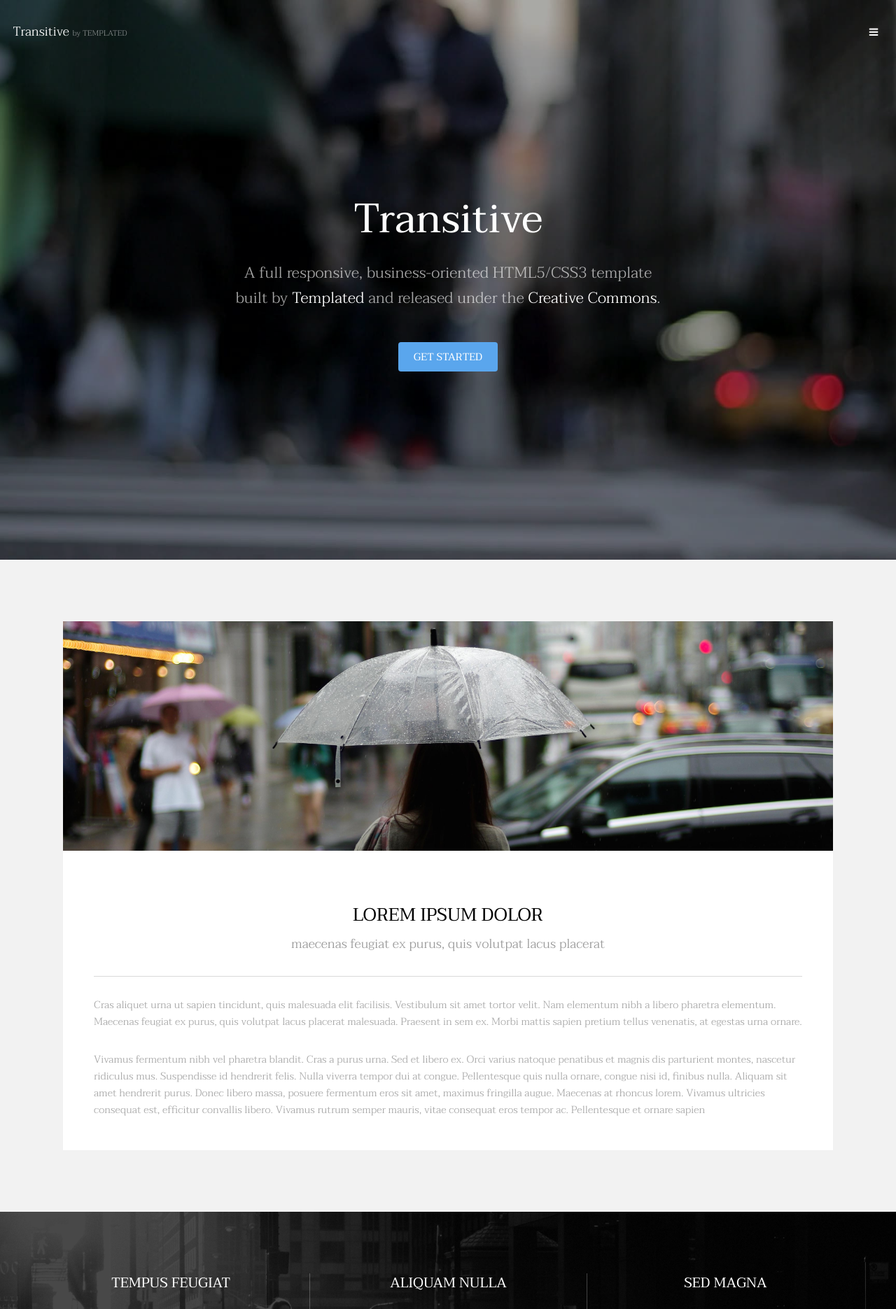
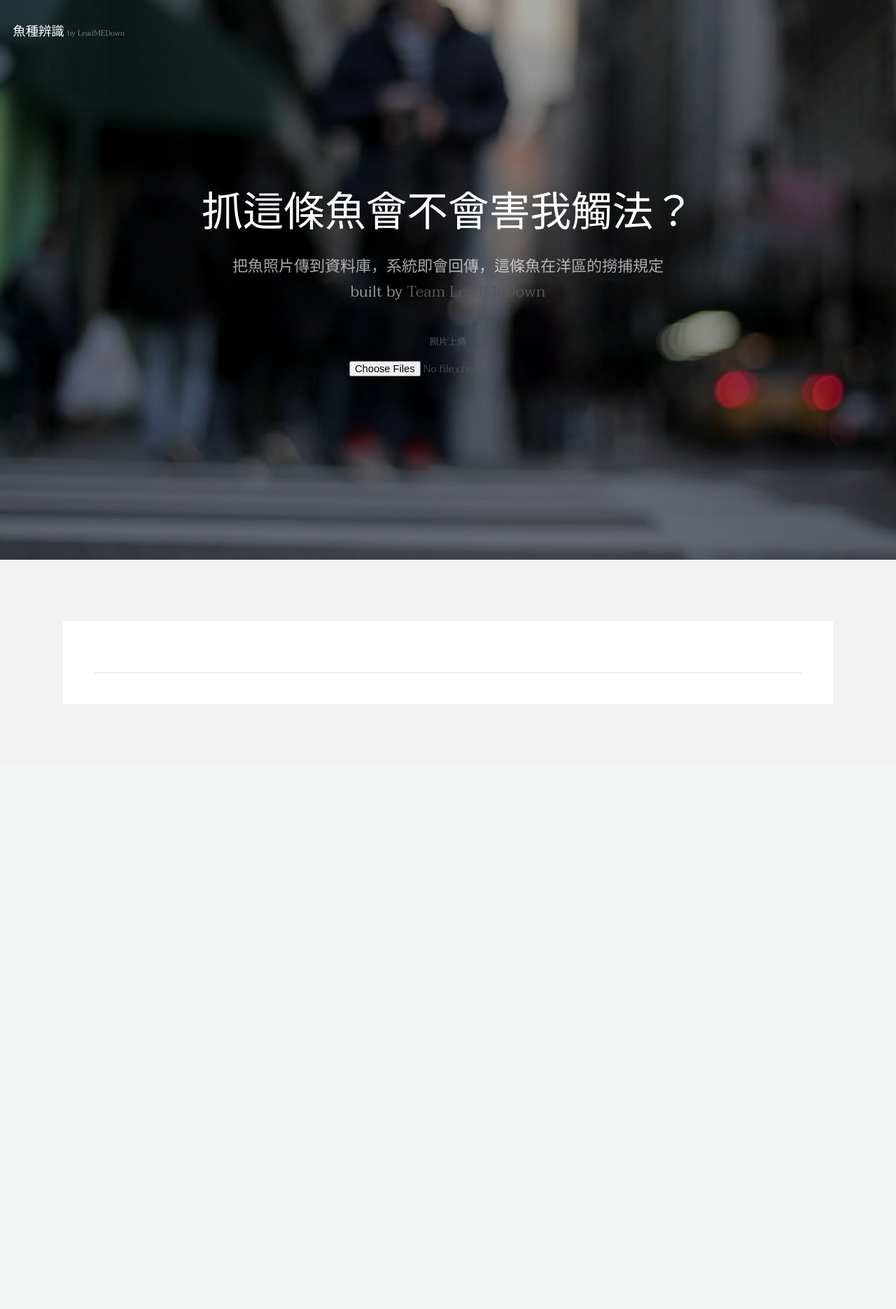
Before and after one commit to ericx1023/fishackthon, a Flask app: page / in a window 1280 px wide. Shown: the top 1871 px of the page at 70% size. After the commit the page ends 962 px from the top, so only its background shows below. Run offline with Flask 2, Linux system fonts and the light colour scheme; some libraries are stand-ins or nearby versions.

Commit message:
change server name and edit template

```diff
--- a/web/backend/static/css/main.css
+++ b/web/backend/static/css/main.css
@@ -3712,7 +3712,7 @@
 		-webkit-justify-content: center;
 		-ms-justify-content: center;
 		justify-content: center;
-		background-image: url("../../images/banner.jpg");
+		background-image: url("/static/images/banner.jpg");
 		background-position: center;
 		background-size: cover;
 		background-repeat: no-repeat;
@@ -4227,3 +4227,7 @@
 			}
 
 		}
+
+		img{
+			width:100%
+		}
--- a/web/backend/templates/index.html
+++ b/web/backend/templates/index.html
@@ -6,7 +6,7 @@
 -->
 <html>
 	<head>
-		<title>Transitive by TEMPLATED</title>
+		<title>魚種辨識 by LeadMEDown</title>
 		<meta charset="utf-8" />
 		<meta name="viewport" content="width=device-width, initial-scale=1" />
 		<link rel="stylesheet" href="static/css/main.css" />
@@ -15,18 +15,8 @@
 
 		<!-- Header -->
 			<header id="header" class="alt">
-				<div class="logo"><a href="index.html">Transitive <span>by TEMPLATED</span></a></div>
-				<a href="#menu" class="toggle"><span>Menu</span></a>
+				<div class="logo"><a href="index.html">魚種辨識 <span>by LeadMEDown</span></a></div>
 			</header>
-
-		<!-- Nav -->
-			<nav id="menu">
-				<ul class="links">
-					<li><a href="index.html">Home</a></li>
-					<li><a href="generic.html">Generic</a></li>
-					<li><a href="elements.html">Elements</a></li>
-				</ul>
-			</nav>
 
 		<!-- Banner -->
 		<!--
@@ -36,119 +26,13 @@
 		-->
 			<section id="banner" data-video="static/images/banner">
 				<div class="inner">
-					<h1>Transitive</h1>
-					<p>A full responsive, business-oriented HTML5/CSS3 template<br />
-					built by <a href="https://templated.co/">Templated</a> and released under the <a href="https://templated.co/license">Creative Commons</a>.</p>
-					<a href="#one" class="button special scrolly">Get Started</a>
-				</div>
-			</section>
-
-		<!-- One -->
-			<section id="one" class="wrapper style2">
-				<div class="inner">
-					<div>
-						<div class="box">
-							<div class="image fit">
-								<img src="static/images/pic01.jpg" alt="" />
-							</div>
-							<div class="content">
-								<header class="align-center">
-									<h2>Lorem ipsum dolor</h2>
-									<p>maecenas feugiat ex purus, quis volutpat lacus placerat</p>
-								</header>
-								<hr />
-								<p> Cras aliquet urna ut sapien tincidunt, quis malesuada elit facilisis. Vestibulum sit amet tortor velit. Nam elementum nibh a libero pharetra elementum. Maecenas feugiat ex purus, quis volutpat lacus placerat malesuada. Praesent in sem ex. Morbi mattis sapien pretium tellus venenatis, at egestas urna ornare.</p>
-								<p>Vivamus fermentum nibh vel pharetra blandit. Cras a purus urna. Sed et libero ex. Orci varius natoque penatibus et magnis dis parturient montes, nascetur ridiculus mus. Suspendisse id hendrerit felis. Nulla viverra tempor dui at congue. Pellentesque quis nulla ornare, congue nisi id, finibus nulla. Aliquam sit amet hendrerit purus. Donec libero massa, posuere fermentum eros sit amet, maximus fringilla augue. Maecenas at rhoncus lorem. Vivamus ultricies consequat est, efficitur convallis libero. Vivamus rutrum semper mauris, vitae consequat eros tempor ac. Pellentesque et ornare sapien</p>
-							</div>
-						</div>
+					<h1>抓這條魚會不會害我觸法？</h1>
+					<p>把魚照片傳到資料庫，系統即會回傳，這條魚在洋區的撈捕規定<br />
+					built by  <b>Team LeadMeDown</b></p>
+					<div class="field half first">
+						<label for="name">照片上傳</label>
+						<input type="file" id="files" name="files[]" multiple />
 					</div>
-				</div>
-			</section>
-
-		<!-- Two -->
-			<section id="two" class="wrapper style3">
-				<div class="inner">
-					<div id="flexgrid">
-						<div>
-							<header>
-								<h3>Tempus Feugiat</h3>
-							</header>
-							<p>Morbi interdum mollis sapien. Sed ac risus. Phasellus lacinia, magna a ullamcorper laoreet, lectus arcu</p>
-							<ul class="actions">
-								<li><a href="#" class="button alt">Learn More</a></li>
-							</ul>
-						</div>
-						<div>
-							<header>
-								<h3>Aliquam Nulla</h3>
-							</header>
-							<p>Ut convallis, sem sit amet interdum consectetuer, odio augue aliquam leo, nec dapibus tortor nibh sed </p>
-							<ul class="actions">
-								<li><a href="#" class="button alt">Learn More</a></li>
-							</ul>
-						</div>
-						<div>
-							<header>
-								<h3>Sed Magna</h3>
-							</header>
-							<p>Suspendisse mauris. Fusce accumsan mollis eros. Pellentesque a diam sit amet mi ullamcorper vehicula.</p>
-							<ul class="actions">
-								<li><a href="#" class="button alt">Learn More</a></li>
-							</ul>
-						</div>
-					</div>
-				</div>
-			</section>
-
-		<!-- Three -->
-			<section id="three" class="wrapper style2">
-				<div class="inner">
-					<div class="grid-style">
-
-						<div>
-							<div class="box">
-								<div class="image fit">
-									<img src="static/images/pic02.jpg" alt="" />
-								</div>
-								<div class="content">
-									<header class="align-center">
-										<h2>Lorem ipsum dolor</h2>
-										<p>maecenas feugiat ex purus, quis volutpat lacus placerat</p>
-									</header>
-									<hr />
-									<p> Cras aliquet urna ut sapien tincidunt, quis malesuada elit facilisis. Vestibulum sit amet tortor velit. Nam elementum nibh a libero pharetra elementum. Maecenas feugiat ex purus, quis volutpat lacus placerat malesuada. Praesent in sem ex. Morbi mattis sapien pretium tellus venenatis, at egestas urna ornare.</p>
-								</div>
-							</div>
-						</div>
-
-						<div>
-							<div class="box">
-								<div class="image fit">
-									<img src="static/images/pic03.jpg" alt="" />
-								</div>
-								<div class="content">
-									<header class="align-center">
-										<h2>Vestibulum sit amet</h2>
-										<p>mattis sapien pretium tellus venenatis</p>
-									</header>
-									<hr />
-									<p> Cras aliquet urna ut sapien tincidunt, quis malesuada elit facilisis. Vestibulum sit amet tortor velit. Nam elementum nibh a libero pharetra elementum. Maecenas feugiat ex purus, quis volutpat lacus placerat malesuada. Praesent in sem ex. Morbi mattis sapien pretium tellus venenatis, at egestas urna ornare.</p>
-								</div>
-							</div>
-						</div>
-
-					</div>
-				</div>
-			</section>
-
-		<!-- Four -->
-			<section id="four" class="wrapper style3">
-				<div class="inner">
-
-					<header class="align-center">
-						<h2>Morbi interdum mollis sapien</h2>
-						<p>Cras aliquet urna ut sapien tincidunt, quis malesuada elit facilisis. Vestibulum sit amet tortor velit. Nam elementum nibh a libero pharetra elementum. Maecenas feugiat ex purus, quis volutpat lacus placerat malesuada. Praesent in sem ex. Morbi mattis sapien pretium tellus venenatis, at egestas urna ornare.</p>
-					</header>
 
 				</div>
 			</section>
@@ -159,43 +43,12 @@
 					<section>
 						<div class="box">
 							<div class="content">
-								<h2 class="align-center">Get in Touch</h2>
+								<h2 class="align-center"></h2>
+								<output id="list"></output>
 								<hr />
-								<form action="#" method="post">
-									<div class="field half first">
-										<label for="name">Name</label>
-										<input name="name" id="name" type="text" placeholder="Name">
-									</div>
-									<div class="field half">
-										<label for="email">Email</label>
-										<input name="email" id="email" type="email" placeholder="Email">
-									</div>
-									<div class="field">
-										<label for="dept">Department</label>
-										<div class="select-wrapper">
-											<select name="dept" id="dept">
-												<option value="">- Category -</option>
-												<option value="1">Manufacturing</option>
-												<option value="1">Shipping</option>
-												<option value="1">Administration</option>
-												<option value="1">Human Resources</option>
-											</select>
-										</div>
-									</div>
-									<div class="field">
-										<label for="message">Message</label>
-										<textarea name="message" id="message" rows="6" placeholder="Message"></textarea>
-									</div>
-									<ul class="actions align-center">
-										<li><input value="Send Message" class="button special" type="submit"></li>
-									</ul>
-								</form>
 							</div>
 						</div>
 					</section>
-					<div class="copyright">
-						&copy; Untitled Design: <a href="https://templated.co/">TEMPLATED</a>. static/Images <a href="https://unsplash.com/">Unsplash</a>. Video <a href="http://coverr.co/">Coverr</a>.
-					</div>
 				</div>
 			</footer>
 
@@ -206,6 +59,38 @@
 			<script src="static/js/skel.min.js"></script>
 			<script src="static/js/util.js"></script>
 			<script src="static/js/main.js"></script>
+			<script>
+				function handleFileSelect(evt) {
+				  var files = evt.target.files; // FileList object
 
+				 // Loop through the FileList and render image files as thumbnails.
+				 for (var i = 0, f; f = files[i]; i++) {
+
+				   // Only process image files.
+				   if (!f.type.match('image.*')) {
+					 continue;
+				   }
+
+				   var reader = new FileReader();
+
+				   // Closure to capture the file information.
+				   reader.onload = (function(theFile) {
+					 return function(e) {
+						// Render thumbnail.
+						var span = document.createElement('span');
+						span.innerHTML = ['<img class="thumb" width="100%" src="', e.target.result,
+									  '" title="', escape(theFile.name), '"/>'].join('');
+						document.getElementById('list').insertBefore(span, null);
+				  };
+					})(f);
+
+					// Read in the image file as a data URL.
+					reader.readAsDataURL(f);
+				  }
+				}
+
+				document.getElementById('files').addEventListener('change', handleFileSelect, false);
+
+			   </script>
 	</body>
 </html>
```
Also changed, not shown: web/backend/server.py (renamed from web/backend/hello.py), 1 other file.
